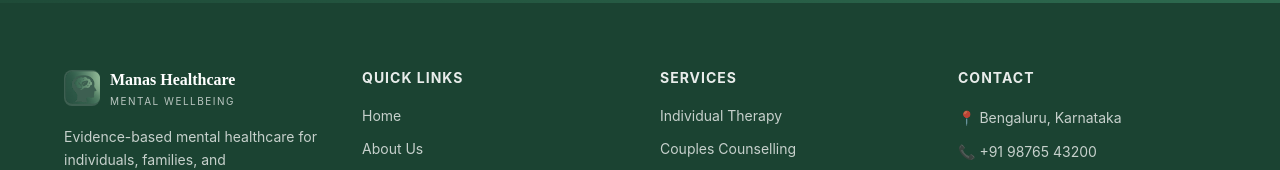
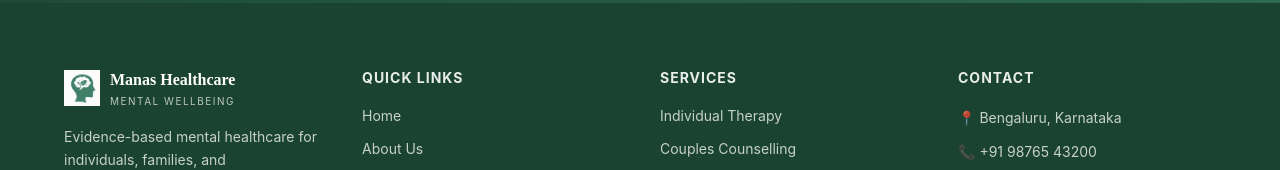
Before and after one commit to Manasa-tm/Manas_healthcare, a React (Vite) app: page / in a window 1280 px wide. Shown: the part 4203-4373 px from the top of the page. Built offline with nearby package versions, Linux system fonts and the light colour scheme.

Commit message:
logo changes

```diff
--- a/src/components/layout/PublicLayout.jsx
+++ b/src/components/layout/PublicLayout.jsx
@@ -2,6 +2,7 @@ import React, { useState, useEffect, useRef } from 'react';
 import { Outlet, Link, useLocation, useNavigate } from 'react-router-dom';
 import { Menu, X, Phone, ChevronDown, Heart } from 'lucide-react';
 import logo from "../../assets/manashealthlogo.png";
+import logoDark from "../../assets/manashealthlogo-dark.png";
 
 const NAV_ITEMS = [
   { label: 'Home', path: '/' },
@@ -184,7 +185,7 @@ export default function PublicLayout() {
               <div style={{ display:'flex', alignItems:'center', gap:10, marginBottom:16 }}>
                 <div style={{ width:36, height:36, background:'rgba(255,255,255,0.15)', borderRadius:8, display:'flex', alignItems:'center', justifyContent:'center' }}>
                   <img
-                      src={logo}
+                      src={logoDark}
                       alt="Manas Healthcare Logo"
                       style={{
                         width: '100%',
```
Also changed, not shown: public/assets/dark logo.png (added), src/assets/manashealthlogo-dark.png (added).
